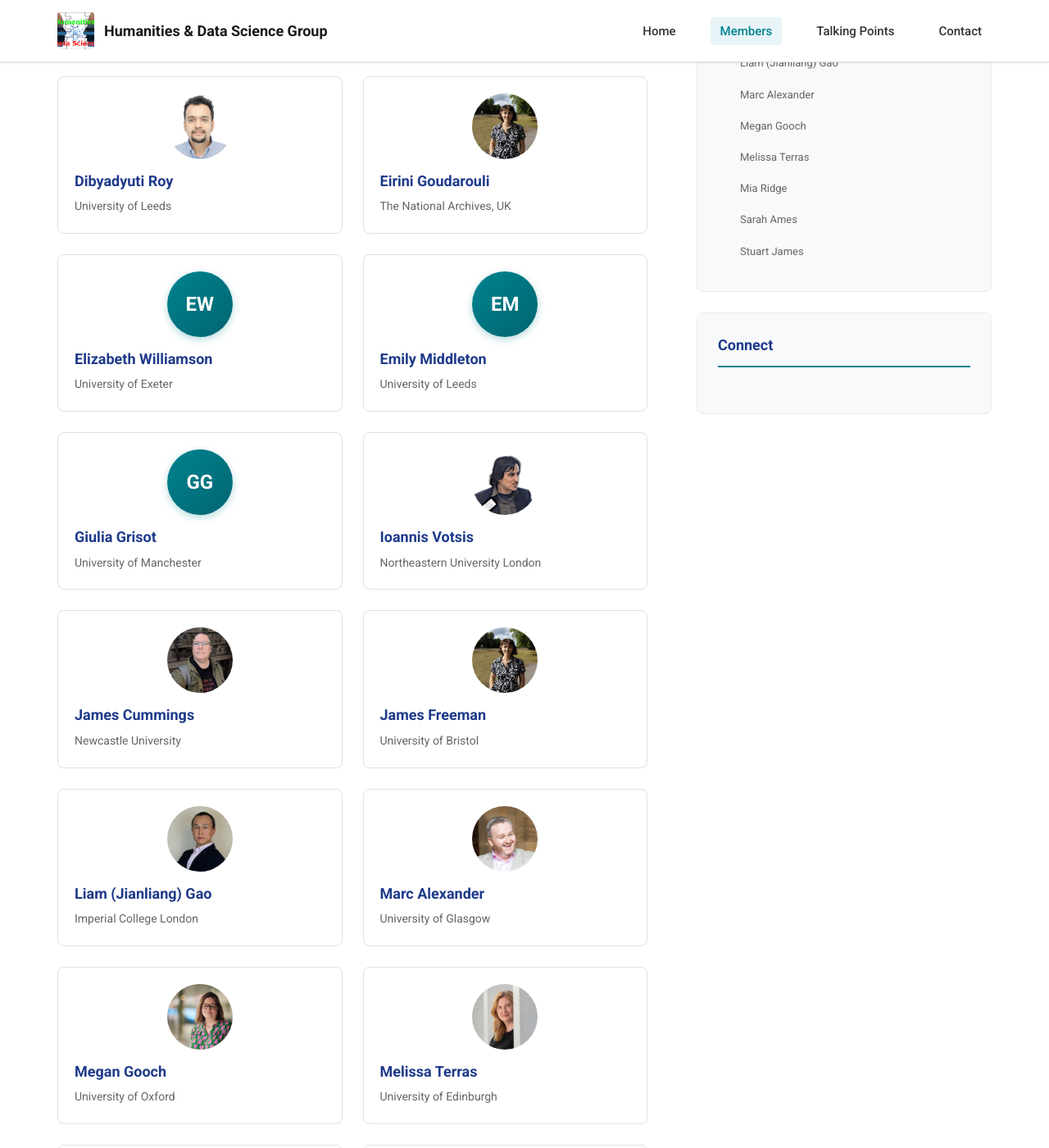
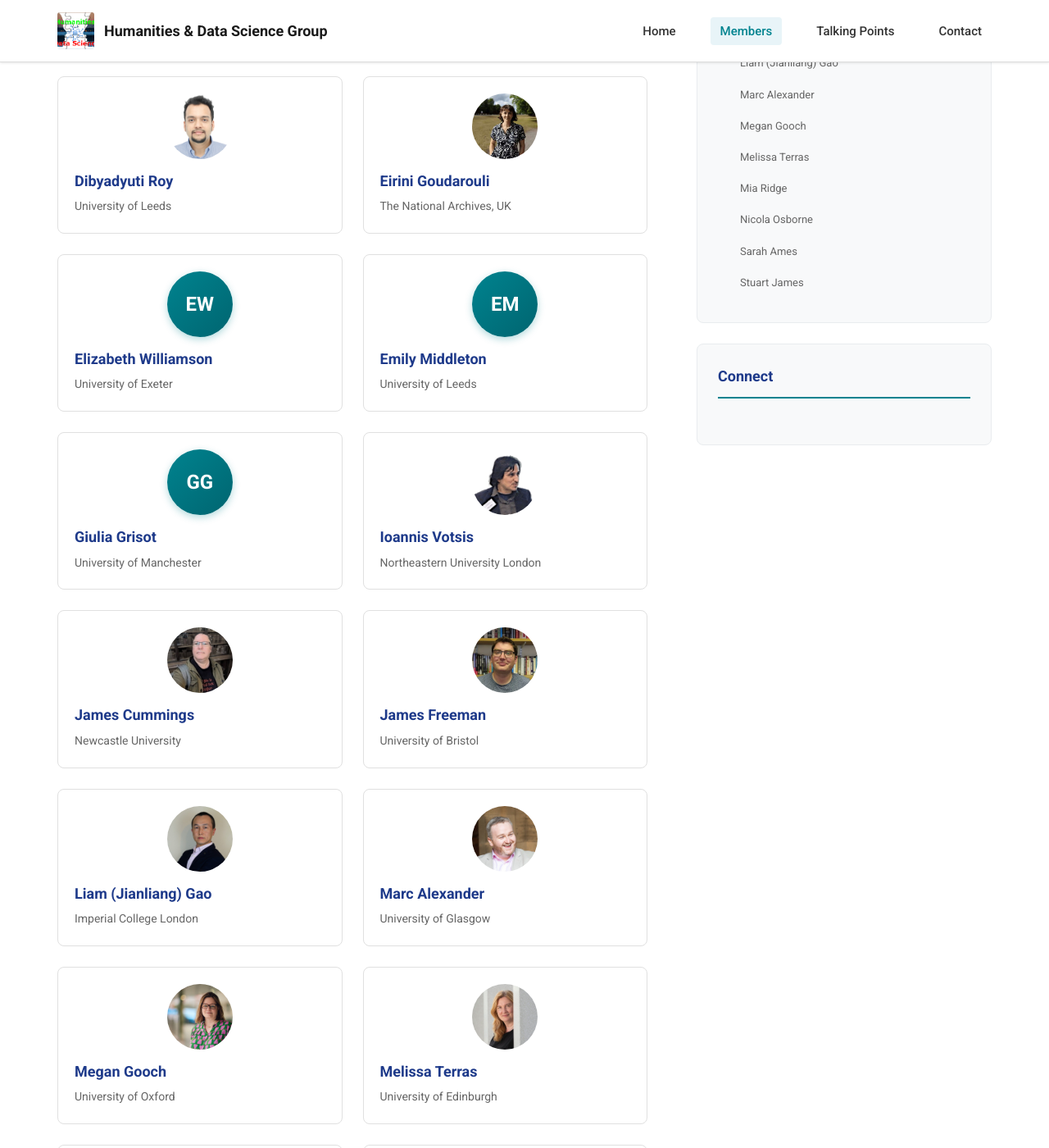
Before and after one commit to had-uk/had-uk.github.io, a Jekyll site: the page built from members.md, in a window 1280 px wide and 1400 px high, scrolled down 857 px. Shown: the whole window at 82% size. Built offline with Jekyll 4.4.1, drawn with Linux system fonts in a browser that asks for light colours; some of the changed text lies outside the part shown.

Commit message:
Added Nicola

```diff
--- a/_data/members.yml
+++ b/_data/members.yml
@@ -70,4 +70,8 @@
 - name: James Freeman
   institution: University of Bristol
   url: https://research-information.bris.ac.uk/en/persons/james-freeman/james
-  image: "/assets/img/members/eirini-goudarouli.jpg"
+  image: "/assets/img/members/james-freeman.jpg"
+- name: Nicola Osborne
+  institution: University of Edinburgh
+  url: https://designinformatics.org/portfolio-item/nicola-osborne/
+  image: "/assets/img/members/nicola-osborne.jpg"
```
Also changed, not shown: assets/img/members/nicola-osborne.jpg (added).
